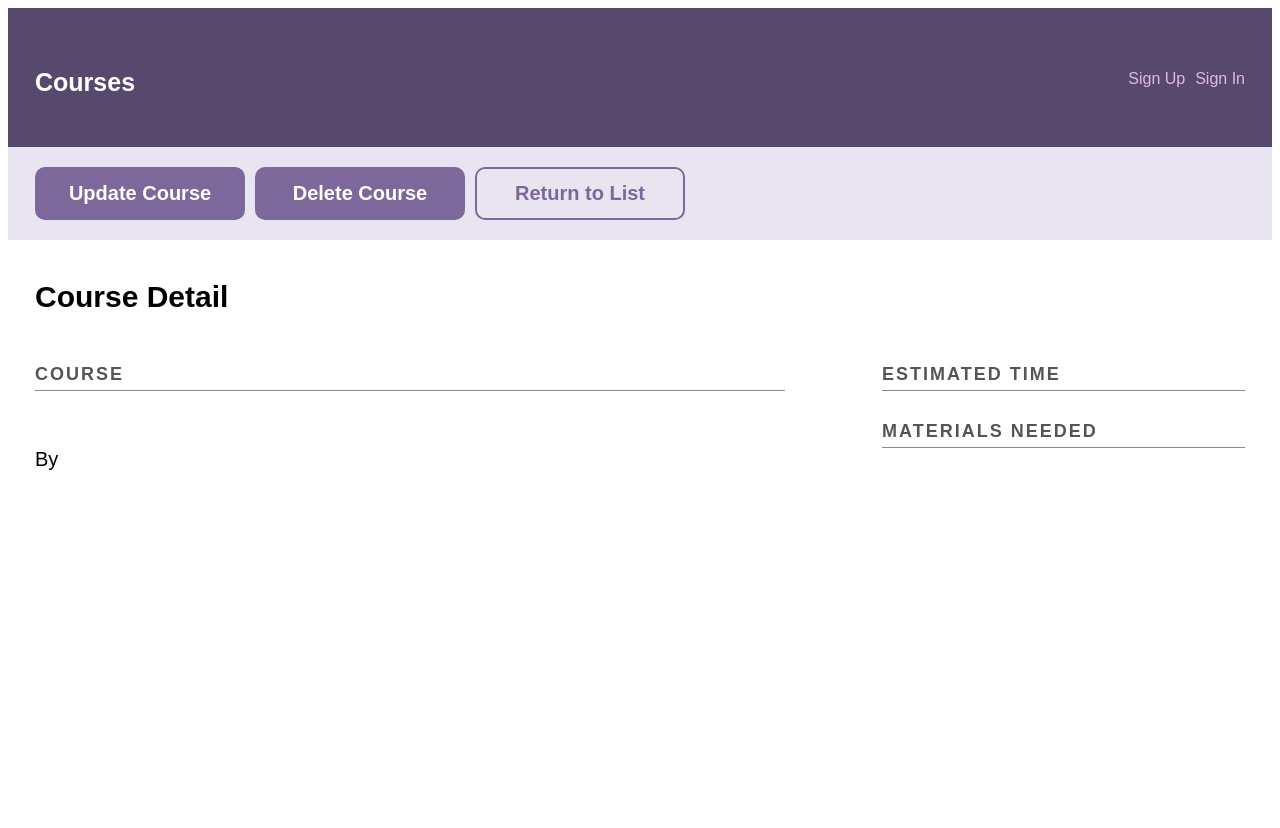
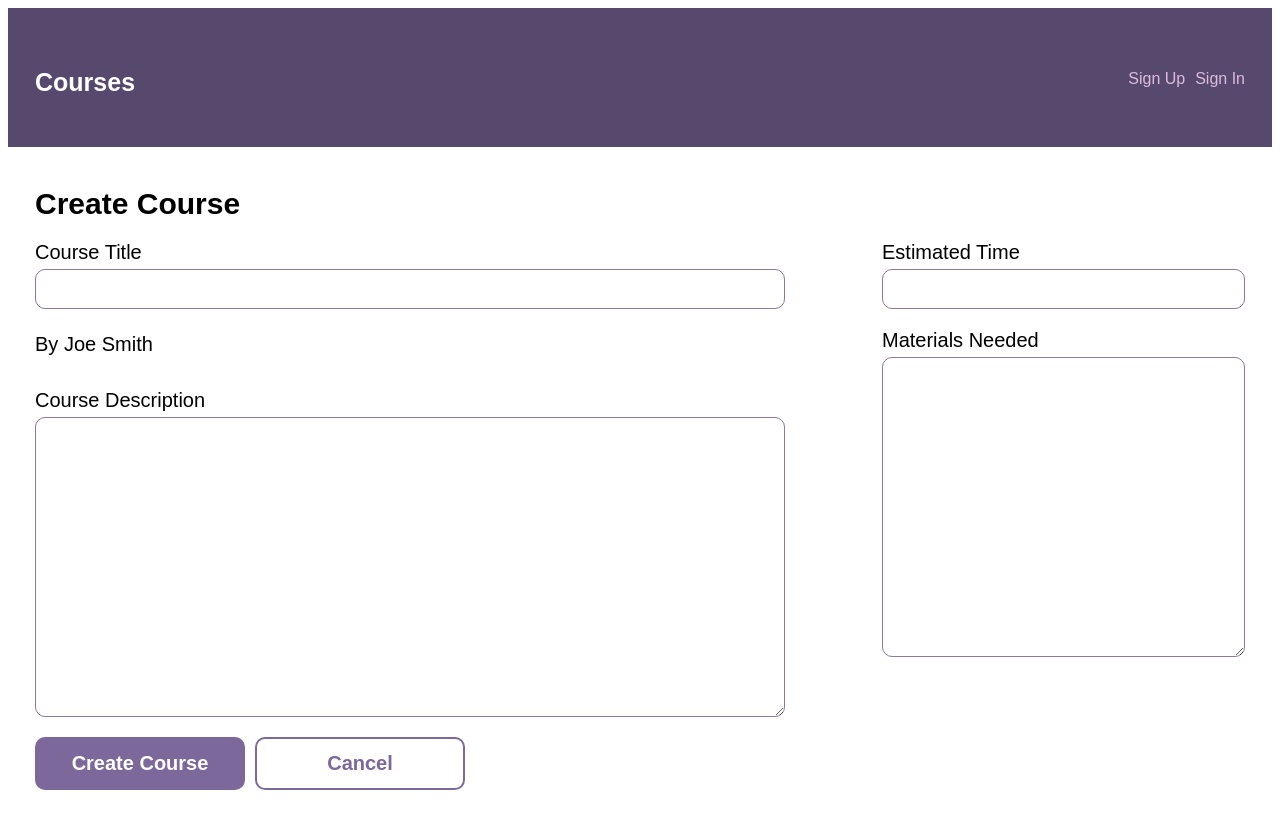
Before and after one commit to Dawid2803/fullstack_react-app, a React (Create React App) app in the folder client/: page /courses/create in a window 1280 px wide. Shown: the top 828 px of the page. Before the commit the page ends 800 px from the top, so only its background shows below. Built offline with nearby package versions, Linux system fonts and the light colour scheme; no server answers.

Commit message:
CreateCourse Draft, TODO update button

```diff
--- a/client/src/App.js
+++ b/client/src/App.js
@@ -1,6 +1,7 @@
 import Courses from './components/Courses';
 import Header from './components/Header';
 import CourseDetail from './components/CourseDetail';
+import CreateCourse from './components/CreateCourse';
 import UpdateCourse from './components/UpdateCourse';
 
 
@@ -19,6 +20,7 @@ function App() {
     const HeaderWithContext = withContext(Header);
     const CourseDetailWithContext = withContext(CourseDetail);
     const UpdateCourseWithContext = withContext(UpdateCourse);
+    const CreateCourseWithContext = withContext(CreateCourse);
 
   return (
     <Router>
@@ -27,7 +29,8 @@ function App() {
 
         <Switch>
             <Route exact path="/" component={CoursesWithContext} />
-            <Route exact path='/courses/:id' component={CourseDetailWithContext} />
+            <Route path='/courses/create' component={CreateCourseWithContext} />
+            <Route path='/courses/:id' component={CourseDetailWithContext} />
             <Route path='/courses/:id/update' component={UpdateCourseWithContext}/>
 
         </Switch>
--- a/client/src/Data.js
+++ b/client/src/Data.js
@@ -72,10 +72,19 @@ export default class Data {
       }
 
 
-    // TODO: sends out a API request to POST/Create a new course
-      // async createCourse(){
-      //   const response = await this.api('/courses', 'POST')
-      // }
+    //TODO: sends out a API request to POST/Create a new course
+      async createCourse(course){
+        const response = await this.api('/courses', 'POST', course);
+
+        if(response.status === 201){
+          console.log(response);
+        }else if(response.status === 400){
+          return response.json().then(data => {
+            return data.errors;
+          })
+        }
+
+      }
 
   // async getUser(username, password) {
   //   const response = await this.api(`/users`, 'GET', null, true, { username, password });
--- a/client/src/components/CreateCourse.js
+++ b/client/src/components/CreateCourse.js
@@ -0,0 +1,62 @@
+import React, { useState, useEffect } from 'react';
+
+const CreateCourse = (props) => {
+
+    const { context } = props;
+    const [ title, setTitle] = useState('');
+    const [ description, setDescription] = useState('');
+    const [ estimatedTime, setEstimatedTime] = useState('');
+    const [ materialsNeeded, setMaterialsNeeded] = useState('');
+    const [ errors, setErrors] = useState([]);
+
+    return (
+        <main>
+        <div class="wrap">
+            <h2>Create Course</h2>
+            <ShowErrors errors={errors} />
+            <form>
+                <div class="main--flex">
+                    <div>
+                        <label for="courseTitle">Course Title</label>
+                        <input id="courseTitle" name="courseTitle" type="text" onChange={(e) => setTitle(e.target.value)} />
+
+                        <p>By Joe Smith</p>
+
+                        <label for="courseDescription">Course Description</label>
+                        <textarea id="courseDescription" name="courseDescription" onChange={(e) => setDescription(e.target.value)}></textarea>
+                    </div>
+                    <div>
+                        <label for="estimatedTime">Estimated Time</label>
+                        <input id="estimatedTime" name="estimatedTime" type="text" onChange={(e) => setEstimatedTime(e.target.value)} />
+
+                        <label for="materialsNeeded">Materials Needed</label>
+                        <textarea id="materialsNeeded" name="materialsNeeded" onChange={(e) => setMaterialsNeeded(e.target.value)}></textarea>
+                    </div>
+                </div>
+                <button class="button" type="submit">Create Course</button><button class="button button-secondary" onclick="event.preventDefault(); location.href='index.html';">Cancel</button>
+            </form>
+        </div>
+        </main>
+    )
+
+
+    function ShowErrors({ errors }) {
+        let DisplayErrors = null;
+        if (errors.length) {
+            DisplayErrors = (
+            <div className="validation--errors">
+                <h3>Validation Errors</h3>
+                <ul>
+                {errors.map((error, index) => (
+                    <li key={index}>{error}</li>
+                ))}
+                </ul>
+            </div>
+            );
+        }
+
+    return DisplayErrors;
+    }
+}
+
+export default CreateCourse
--- a/client/src/components/UpdateCourse.js
+++ b/client/src/components/UpdateCourse.js
@@ -79,24 +79,6 @@ const UpdateCourse = (props) => {
             });
     }
 
-  const updatedCourse = {
-    title,
-    description,
-    estimatedTime,
-    materialsNeeded,
-  };
-
-  context.data
-    .updateCourse(updatedCourse, id)
-    .then(data => {
-      if (data) {
-        data.length ? console.log(data) : props.history.push(`/courses/${id}`);
-      }
-    })
-    .catch(err => {
-      console.log(err);
-      props.history.push('/error');
-    });
 }
 
 export default UpdateCourse
```
